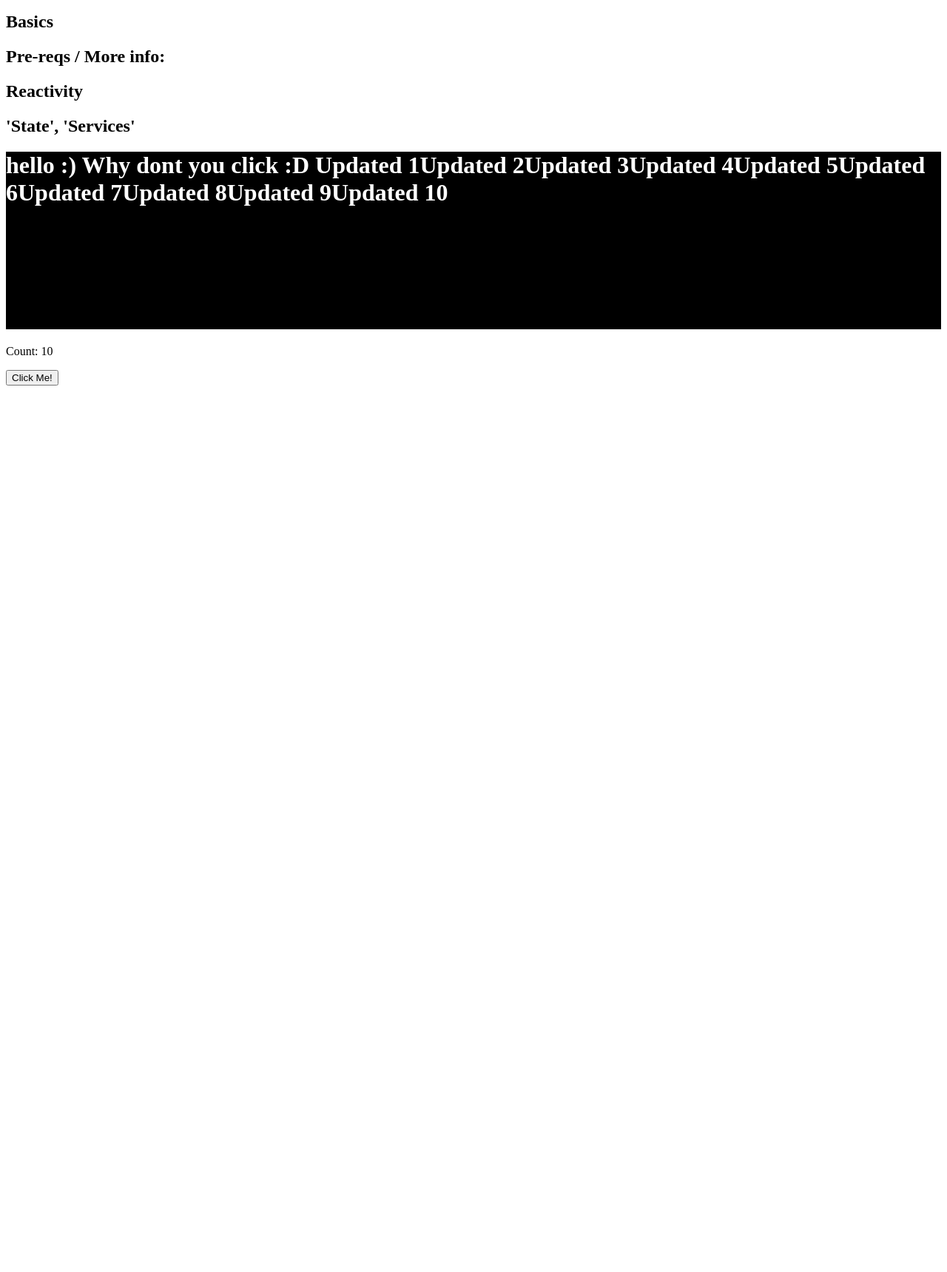
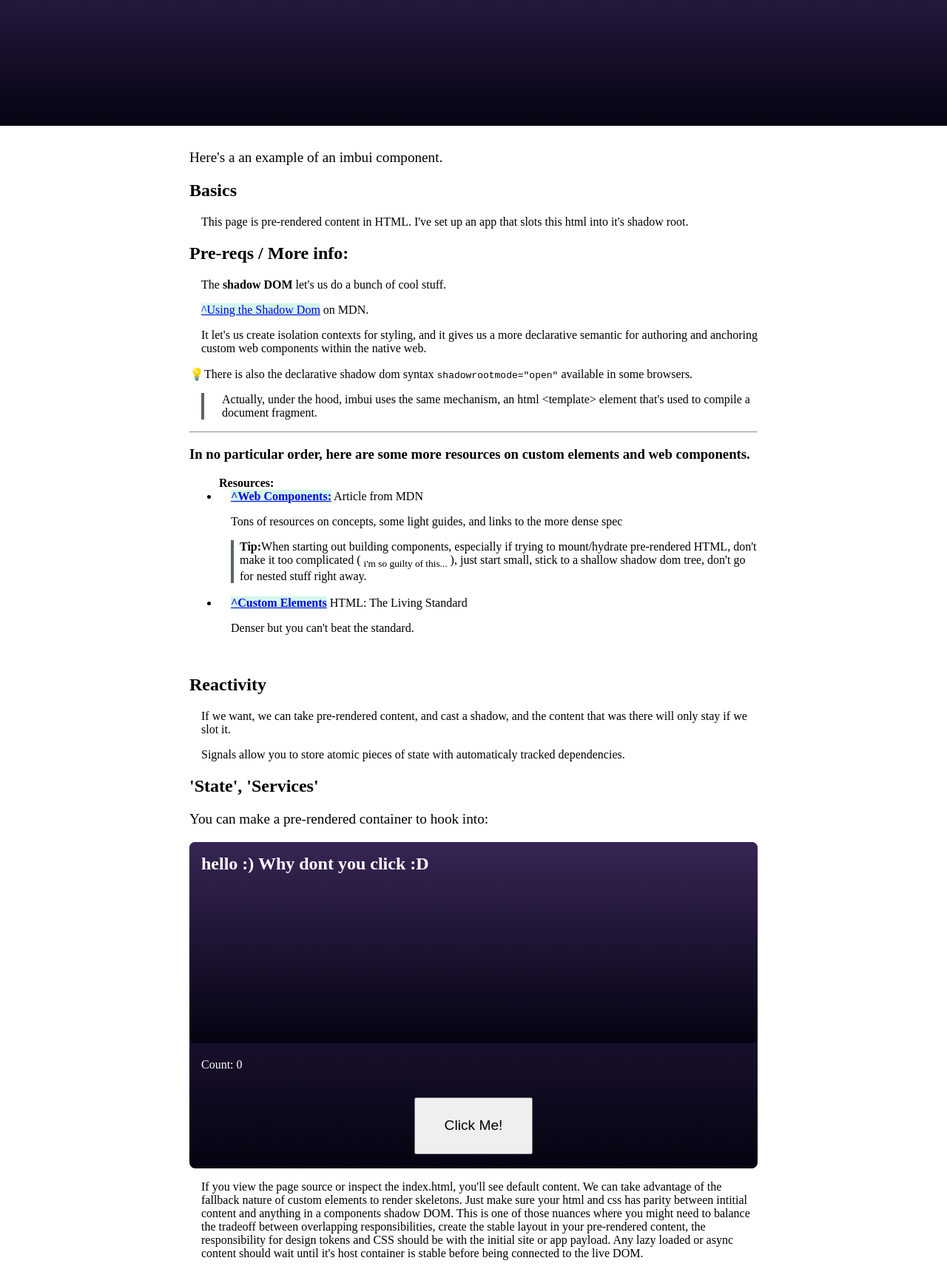
Before and after one commit to eszuszu/imbui, a website built with Vite: page demo/index.html in a window 1280 px wide. Shown: the part 102-1821 px from the top of the page at 74% size. Before the commit the page ends 800 px from the top, so only its background shows below. Built offline with nearby package versions, Linux system fonts and the light colour scheme.

Commit message:
create mock directory structure in demo (#27)

```diff
--- a/demo/index.html
+++ b/demo/index.html
@@ -4,32 +4,77 @@
     <meta charset="utf-8" />
     <meta name="viewport" content="width=device-width, initial-scale=1" />
     <meta name="author" content="Elizabeth Schwartz - Imbui" />
-    <title>Imbui Demo</title>
-    <link rel="stylesheet" href="root-styles.css" />
+    <title>imbui Demo</title>
+    <link rel="stylesheet" href="styles.css" />
     <link rel="icon" href="favicon.ico" />
   </head>
   <body>
+    <demo-header>
+      <header slot="header-slot"></header>
+    </demo-header>
     <app- id="app">
-      <div>
-      <h1>Imbui Demo</h1>
-      <p>Here are some examples of Imbui components.</p>
-      <section>
+      <hgroup slot="intro-slot">
+      <h1>imbui Demo</h1>
+      <p>Here's a an example of an imbui component.</p>
+      </hgroup>
+      <section slot="basics-slot">
         <h2>Basics</h2>
+        <p>This page is pre-rendered content in HTML. I've set up an app that slots this html into it's shadow root.</p>
+      </section>
+      <section slot="pre-slot">
+        <h2>Pre-reqs / More info:</h2>
+        <p data-projected="pre">The <b>shadow DOM</b> let&apos;s us do a bunch of cool stuff.</p>
+        <a href="https://developer.mozilla.org/en-US/docs/Web/API/Web_components/Using_shadow_DOM" target="blank">^Using the Shadow Dom</a> on MDN.
+        <p>It let's us create isolation contexts for styling,
+        and it gives us a more declarative semantic for authoring and anchoring custom web components within the native web.</p>
+        💡There is also the declarative shadow dom syntax <code>shadowrootmode="open"</code> available in some browsers.
+        <aside>
+        <p>Actually, under the hood, imbui uses the same mechanism, an html &lt;template&gt; element that's used to compile a document fragment.
+        </p>
+        </aside>
+        <hr>
+        <h3>In no particular order, here are some more resources on custom elements and web components.</h3>
+        <ul>
+          <span class="label"><b>Resources:</b></span>
 
+          <li>
+            <a href="https://developer.mozilla.org/en-US/docs/Web/API/Web_components" target="blank"><b>^Web Components:</b></a> Article from MDN
+            <p>Tons of resources on concepts, some light guides, and links to the more dense spec</p>
+            <aside><b>Tip:</b>When starting out building components, especially if trying to mount/hydrate pre-rendered HTML, don't make it too complicated ( <sub>i'm so guilty of this...</sub> ), just start small, stick to a shallow shadow dom tree, don't go for nested stuff right away.</aside>
+            <br>
+          </li>
+          <li>
+            <a href="https://html.spec.whatwg.org/dev/custom-elements.html" target="blank"><b>^Custom Elements</b></a> HTML: The Living Standard
+            <p>Denser but you can't beat the standard.</p><br>
+          </li>
+        </ul>
       </section>
-      <section>
-        <h2>Pre-reqs / More info:</h2>
+      <section slot="reactive-slot">
+        <h2 >Reactivity</h2>
+        <p slot="reactive">If we want, we can take pre-rendered content, and cast a shadow,
+        and the content that was there will only stay if we slot it.</p>
+        <p>Signals allow you to store atomic pieces of state with automaticaly tracked dependencies.</p>
+      </section>
+      <section slot="state-slot">
+        <h2>'State', 'Services'</h2>
+        <div data-projected="hook">You can make a pre-rendered container to hook into:</div>
+        <div data-projected="counter">
+          <h1 class="skeleton">For Example, this could be a skeleton spinner while something is compiling or loading...</h1>
+          <p>Count: 0</p>
+          <div><button>Loading...</button></div>
+        </div>
+      </section>
+      <section slot="content-slot">
+        <p>
+        If you view the page source or inspect the index.html, you'll see default content.
+        We can take advantage of the fallback nature of custom elements to render skeletons. Just make sure your html and css has parity between intitial content and anything in a components shadow DOM. This is one of those nuances where you might need to balance the tradeoff between overlapping responsibilities, create the stable layout in your pre-rendered content, the responsibility for design tokens and CSS should be with the initial site or app payload. Any lazy loaded or async content should wait until it's host container is stable before being connected to the live DOM.
+        </p>
+      </section>
+      <demo-footer>
+        <footer slot="footer-slot">
 
-      </section>
-      <section>
-        <h2>Reactivity</h2>
-
-      </section>
-      <section>
-        <h2>'State', 'Services'</h2>
-
-      </section>
-      </div>
+        </footer>
+      </demo-footer>
     </app->
     <script type="module" src="./main.ts"></script>
   </body>
--- a/demo/main.ts
+++ b/demo/main.ts
@@ -1,37 +1,54 @@
 import { html, Runtime, render, TemplateResult } from "@imbui/cast";
 import {
+  ElementalWebComponentMixin,
   BaseWebComponentMixin,
   ReactiveWebComponentMixin,
   infuse,
-  Signal,
-  signal,
 } from "@imbui/infuse";
-
+import { Signal, signal } from "@imbui/pulse";
+// You can get all of these with just "@imbui/core" too, this is just showcasing the modularity,
+// no need for `imbui/core` grab what you want, or, use what you need~
 
 const appInfusion = infuse(
   HTMLElement,
-  BaseWebComponentMixin,
+  BaseWebComponentMixin, // Be aware, all components that use the BaseWebComponentMixin attach an open shadow root by default
+  ElementalWebComponentMixin,
   ReactiveWebComponentMixin,
 );
 
-const sheet = `h1 {
+const sheet = `
+      [data-projected="counter"] {
         max-width: 100dw;
         background-color: black;
         color: white;
         display: block;
         min-height: 15rem;
-      }`
+        border-radius: 8px;
+      }
+      `
 
 const appTemplate = (
   title: string | number,
   count: number,
   dynamicClass: string,
-  handler: () => void
+  handler: () => void,
+  buttonText: string
 ) => html`
-      <h1>${title}</h1>
+      <h1 class=${"hydrated"}>${title}</h1>
       <p class="${dynamicClass}">Count: ${count}</p>
-      <button onclick="${handler}">Click Me!</button>
+      <div><button onclick="${handler}">${buttonText}</button></div>
       `;
+
+const appSlots = () => html`
+<slot name="header-slot"></slot>
+<slot name="intro-slot"></slot>
+<slot name="basics-slot"></slot>
+<slot name="pre-slot"></slot>
+<slot name="reactive-slot"></slot>
+<slot name="state-slot"></slot>
+<slot name="content-slot"></slot>
+<slot name="footer-slot"></slot>
+`
 
 export const init = customElements.define(
   'app-',
@@ -43,7 +60,8 @@ export const init = customElements.define(
     sheet!: CSSStyleSheet;
     template!: () => TemplateResult;
     dynamicClass: string;
-    constructor() {
+    buttonText: Signal<string>;
+    constructor() { // generally you want to do things in the connectedCallback, but dependency injection can happen here as long as it doesn't depend on DOM, be careful about async and microtasks
       super();
       this.globalSignal = signal<number>(0);
       this.titleSignal = signal<string | number>('hello :) Why dont you click :D \n');
@@ -52,42 +70,32 @@ export const init = customElements.define(
       this.sheet.replaceSync(sheet);
       this.adoptedStyleSheets = [this.sheet];
       this.dynamicClass = 'test';
-
+      this.buttonText = signal<string>('Click Me!');
     }
     // base mixin always attaches to a shadow dom,
     // so we need to make a slot element if we want the original
     // pre-rendered light dom to render into the shadow dom.
     connectedCallback(): void {
       super.connectedCallback?.();
-      const container = document.createElement('div');
-      const projected = document.createElement('slot');
-      this.shadowRoot.appendChild(projected);
-      this.shadowRoot.appendChild(container);
-      this.createEffect(() => {
+      render(appSlots(), this.shadowRoot, undefined, this.runtime);
+
+      this.cacheShadowElements();
+      this.collectUpdatableElements();
+      // the setTimeout mimics an async resource or service
+      setTimeout(() => {
+        this.createEffect(() => {
 
         render(
           appTemplate(
             this.titleSignal.get(),
             this.globalSignal.get(),
             this.dynamicClass,
-            this.handler
-          ), container, undefined, this.runtime);
+            this.handler,
+            this.buttonText.get()
+          ), this.updatableElements['counter'], undefined, this.runtime);
 
-      });
-
-      for(let i = 0; i< 10; i++){
-
-        setTimeout(() => {
-          this.globalSignal.set(<number>this.globalSignal.get() + 1);
-
-          const count = this.globalSignal.get();
-          if (count > 15) {
-            this.titleSignal.set(this.titleSignal.get() + ' ouch');
-          } else {
-            this.titleSignal.set(this.titleSignal.get() + 'Updated ' + count)
-          }
-        }, 2000 + (i*100));
-      }
+          });
+      }, 4000);
     }
 
     handler = () => {
@@ -96,8 +104,26 @@ export const init = customElements.define(
       if (count > 15) {
         this.titleSignal.set(this.titleSignal.get() + ' ouch');
       } else {
-        this.titleSignal.set(this.titleSignal.get() + 'Updated ' + count);
+        this.titleSignal.set(this.titleSignal.get() + 'Updated ' + count + '. ');
 
+      }
+      if (count > 20) {
+        this.titleSignal.set('Wow! I think, like, you won!')
+      }
+      if (count > 24) {
+        this.titleSignal.set("No, seriously, stop, this hurts!")
+      }
+      if (count > 25) {
+        this.dynamicClass = 'ouch';
+        this.buttonText.set('ded.')
+        render(
+          appTemplate(
+            this.titleSignal.get(),
+            this.globalSignal.get(),
+            this.dynamicClass,
+            this.handler,
+            this.buttonText.get(),
+          ), this.updatableElements['counter'], undefined, this.runtime);
       }
     }
 
--- a/demo/root-styles.css
+++ /dev/null
@@ -1,5 +0,0 @@
-h1 {
-  color: white;
-  max-width: 100dvw;
-  background-color: black;
-}
--- /dev/null
+++ b/demo/styles.css
@@ -0,0 +1,121 @@
+:root {
+  box-sizing: border-box;
+}
+body {
+  margin: 0;
+  padding: 0;
+}
+h1, [data-projected="counter"] {
+  max-width: 100dvw;
+  background-image: linear-gradient(rgb(55, 37, 84), rgb(5, 3, 17));
+  color: white;
+  display: block;
+  min-height: 15rem;
+
+}
+
+[data-projected="counter"] {
+  border-radius: 8px;
+  & h1 {
+    padding: 1rem;
+    border-radius: 8px;
+  }
+}
+@keyframes text-dimming {
+  0% {
+    opacity: 1;
+  }
+  50% {
+    opacity: 0.2;
+  }
+  100% {
+    opacity: 1;
+  }
+}
+
+[data-projected="counter"] .skeleton {
+  animation-name: text-dimming;
+  animation-duration: 3s;
+  animation-iteration-count: infinite;
+  animation-timing-function: ease-in-out;
+}
+
+.ouch {
+  color: white;
+  animation-name: text-hurting;
+  animation-duration: 3s;
+  animation-iteration-count: 1;
+  animation-timing-function: ease-out;
+  animation-fill-mode: forwards;
+}
+@keyframes text-hurting {
+  0% {
+    color: white;
+  }
+  50% {
+    color: darkred;
+  }
+  100% {
+    color: black;
+  }
+}
+
+/* The cool thing about attribute selectors in CSS is you can just do this if you want things in a slot */
+
+[slot="intro-slot"] {
+  & h1 {
+    color: #9eedcf;
+    text-align: center;
+    font-size: 3rem;
+    margin: 0;
+    padding-top: 2rem;
+  }
+  & p {
+    padding-top: 2rem;
+    font-size: 1.2rem;
+    max-width: 768px;
+    margin: 0 auto;
+  }
+}
+[slot="pre-slot"],
+[slot="basics-slot"],
+[slot="reactive-slot"],
+[slot="state-slot"],
+[slot="content-slot"] {
+  margin: 8px;
+  max-width: 768px;
+  margin: 0 auto;
+
+  & p {
+    margin-left: 1rem;
+  }
+  & aside {
+    margin-left: 1rem;
+    border-left: 4px solid rgb(91, 101, 99);
+    padding-left: 8px;
+  }
+  & a {
+    margin-left: 1rem;
+    background-color:rgb(210, 248, 235);
+
+  }
+}
+[data-projected="hook"] {
+  font-size: 1.2rem;
+
+}
+[data-projected="counter"] {
+  border-radius: 8px;
+  & div {
+    display: flex;
+    justify-content: center;
+  }
+
+  & button {
+    padding: 1.6rem;
+    margin: 1.2rem;
+    font-size: 1.2rem;
+    min-width: 10rem;
+  }
+
+}
```
Also changed, not shown: demo/components/banner/banner.ts (added), demo/components/router/app-router.ts (added), demo/components/router/router-link.ts (added), demo/views/index.ts (added).
